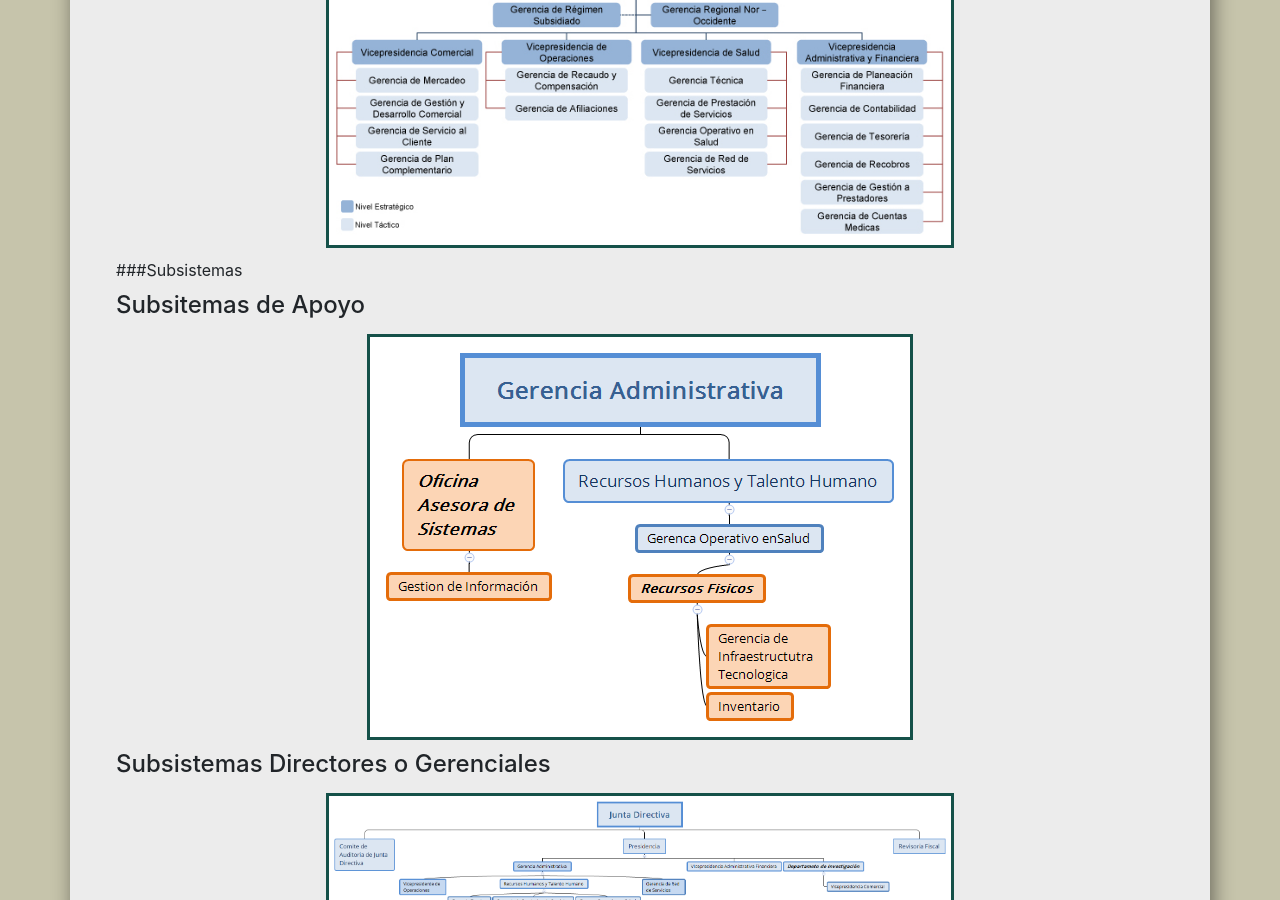
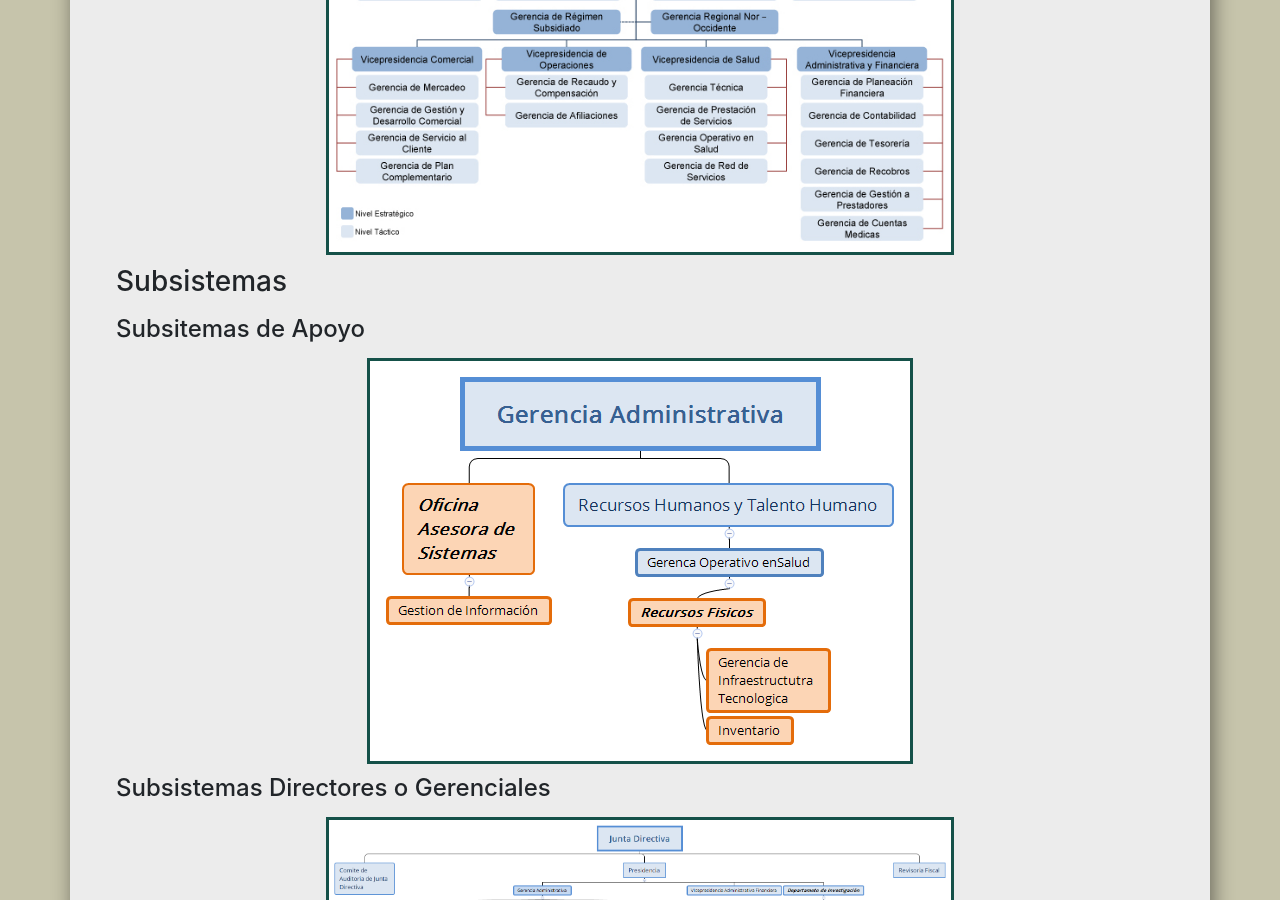
Before and after one commit to vmgabriel/page-planeacion, a Jekyll site: the page built from _posts/2018-08-08-Proyecto.markdown, in a window 1280 px wide and 900 px high, scrolled down 9656 px. Built offline with Jekyll 4.4.1, drawn with Linux system fonts in a browser that asks for light colours.

Commit message:
cambios pequeños

```diff
--- a/_posts/.#2018-08-08-Proyecto.markdown
+++ /dev/null
@@ -1 +0,0 @@
-gabrielvargas@VMGabriel.19472:1551802501
--- a/_posts/2018-08-08-Proyecto.markdown
+++ b/_posts/2018-08-08-Proyecto.markdown
@@ -183,10 +183,10 @@
 | 2018 Diciembre 8  | “Hoy por hoy NUEVA EPS es la EPS más grande del país” Dr. José Fernando Cardona Uribe                      | Inversion y garantia           |               |
 | 2008 Abril 4      | SUPERSALUD AUTORIZÓ - CONSTITUCIÓN DE “NUEVA EPS”                                                          |                                |               |
 
-### Estructura Organizacional Actual
+## Estructura Organizacional Actual
 ![Organigrama Actual]({{ site.baseurl }}/img/organigrama2018.jpg "Organigrama Actual")
 
-###Subsistemas
+### Subsistemas
 #### Subsitemas de Apoyo
 ![Apoyo]({{ site.baseurl }}/img/apoyo.png "Apoyo")
 
```
Also changed, not shown: img/arduino0-archivos.png (deleted), img/arduino0-archivos1.png (deleted).
